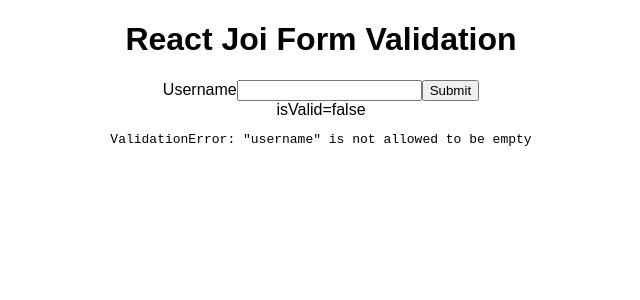
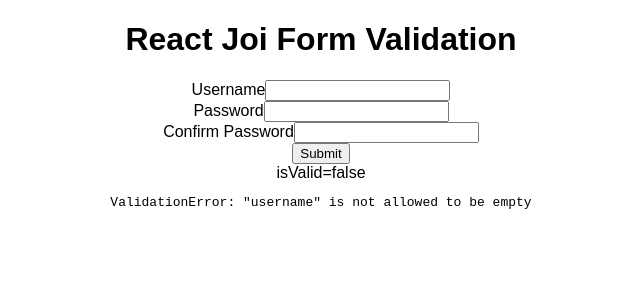
Before and after one commit to joshuaebowling/react-joi-form-validation, a React (Create React App) app: page / in a window 1280 px wide. Shown: the top 300 px of the page, without its empty margins (319-959 px from the left). Built offline with nearby package versions, Linux system fonts and the light colour scheme.

Commit message:
add password and confirm

```diff
--- a/src/forms/CreateUser.tsx
+++ b/src/forms/CreateUser.tsx
@@ -21,6 +21,21 @@
         name="username"
         onChange={(e) => update("username", e.target.value)}
       />
+      <br />
+      <label htmlFor="password">Password</label>
+      <input
+        type="password"
+        name="password"
+        onChange={(e) => update("password", e.target.value)}
+      />
+      <br />
+      <label htmlFor="confirmPassword">Confirm Password</label>
+      <input
+        type="password"
+        name="confirmPassword"
+        onChange={(e) => update("confirmPassword", e.target.value)}
+      />
+      <br />
       <input type="submit"></input>
       <div>isValid={JSON.stringify(isValid)}</div>
       {errors && <pre>{errors.toString()}</pre>}
--- a/src/schemas/CreateUser.ts
+++ b/src/schemas/CreateUser.ts
@@ -1,7 +1,9 @@
 import Joi from "joi";
 
 const CreateUser = Joi.object({
-  username: Joi.string().required().min(5).max(25)
+  username: Joi.string().required().min(5).max(25),
+  password: Joi.string().required().min(8).max(16),
+  confirmPassword: Joi.string().required().equal(Joi.ref("password"))
 });
 
 export default CreateUser;
```
